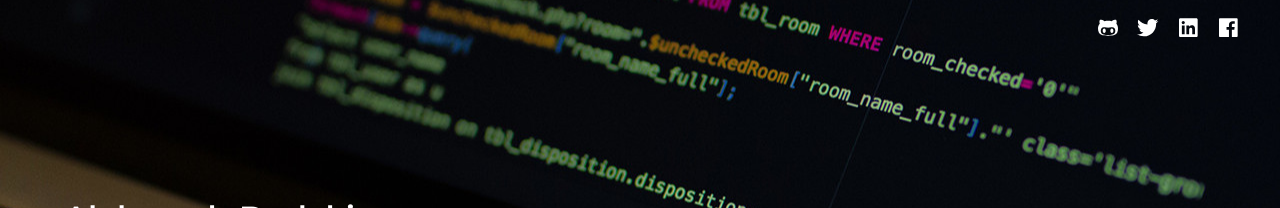
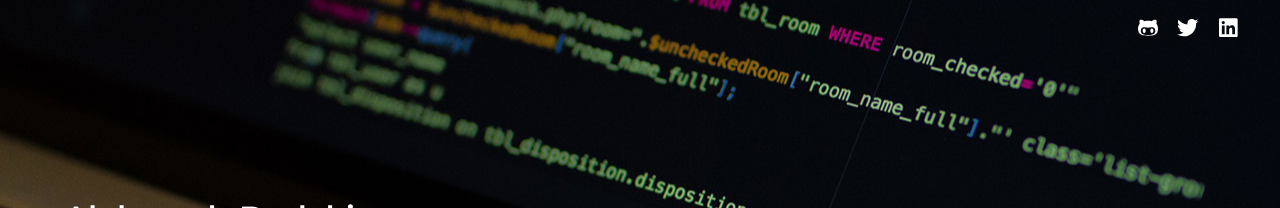
Before and after one commit to cetrix13/cetrix13.github.io, a Jekyll site: the page built from index.html, in a window 1280 px wide. Shown: the top 208 px of the page. Built offline with Jekyll 4.4.1, drawn with Linux system fonts in a browser that asks for light colours; nearby versions of some CDN libraries.

Commit message:
Remove facebook link

```diff
--- a/_includes/nav.html
+++ b/_includes/nav.html
@@ -41,11 +41,6 @@
               <i class="fab fa-lg fa-linkedin"></i>
             </span>
           </a>
-          <a class="navbar-item is-hidden-mobile" href="https://www.facebook.com/dadykin.aleksandr" target="_blank">
-            <span class="icon has-text-white">
-              <i class="fab fa-lg fa-facebook"></i>
-            </span>
-          </a>
         </div>
       </div>
     </nav>
```
